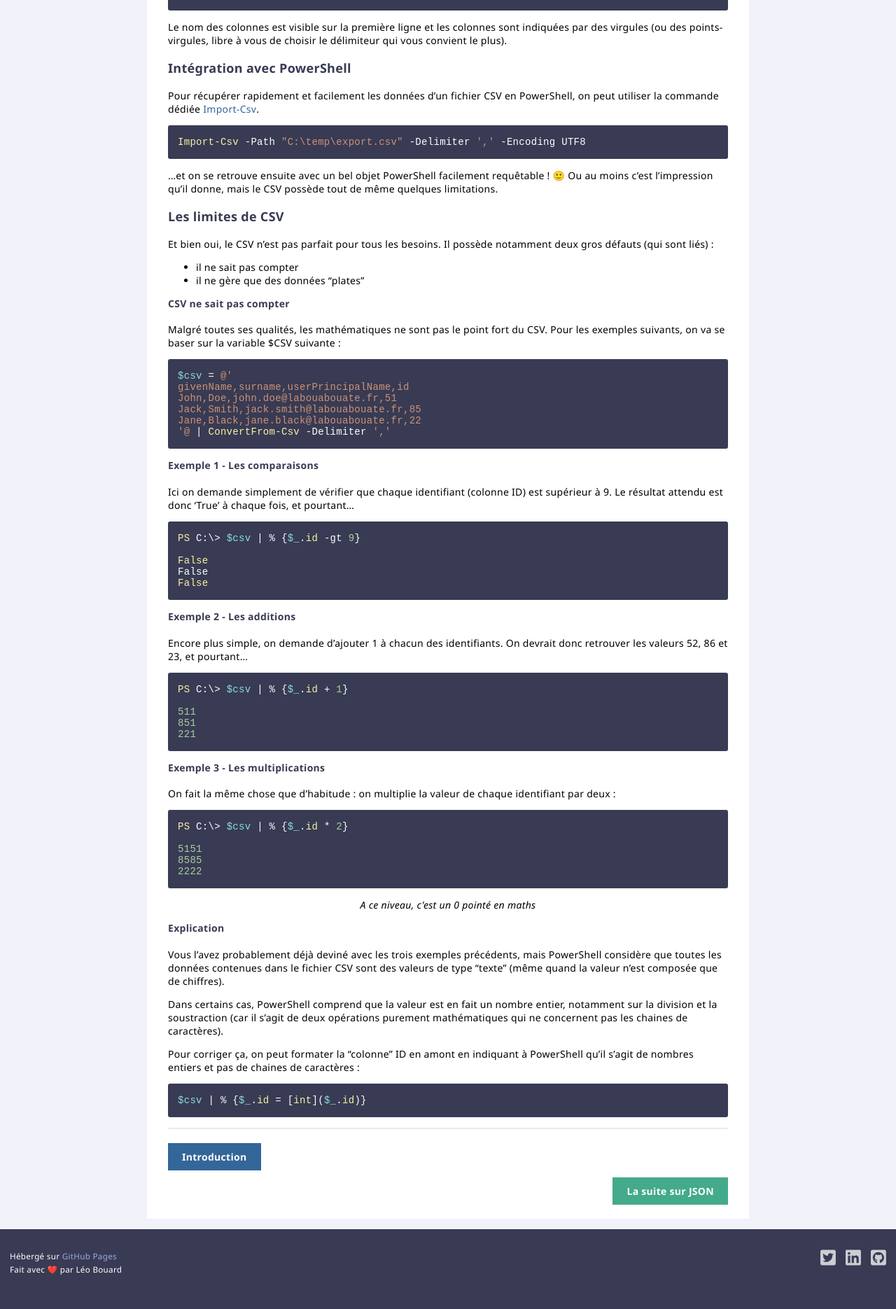
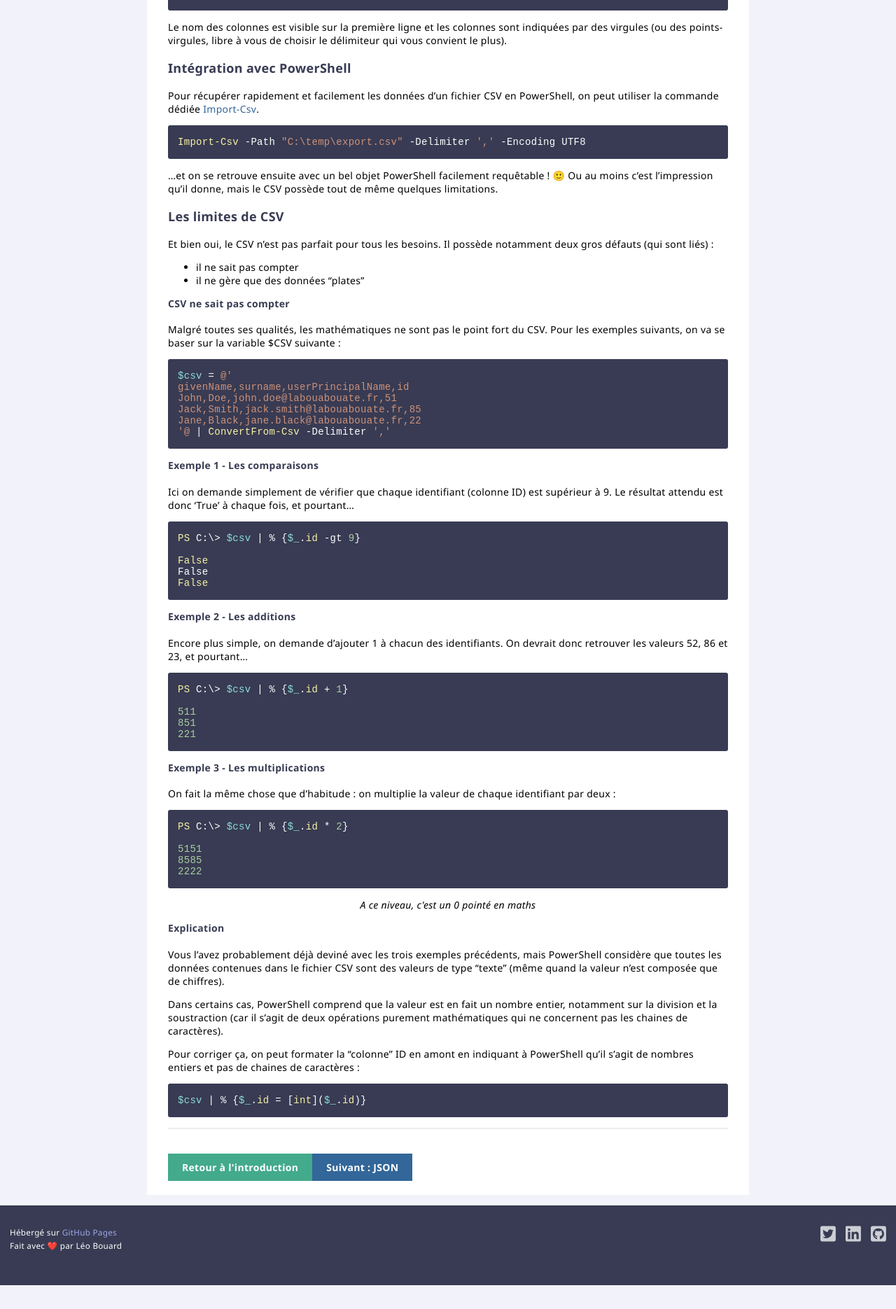
Before and after one commit to leobouard/leobouard.github.io, a Jekyll site: the page built from _posts/2022-05-19-donnees-structurees-1.md, in a window 1280 px wide. Shown: the part 934-2804 px from the top of the page at 70% size. Built offline with Jekyll 4.4.1, drawn with Linux system fonts in a browser that asks for light colours; after the commit the page ends 2770 px from its top, so only the background shows below that.

Commit message:
Update next and back buttons

```diff
--- a/_layouts/post.html
+++ b/_layouts/post.html
@@ -28,13 +28,13 @@ layout: default
 {{ content }}
 
 {% if page.tags contains "challenges" %}
-<div class="button">
-    <a href="{{ page.id }}-soluce" style="background-color: #43aa8b;">Voir la solution 💡</a>
+<div class="buttonNext">
+    <a href="{{ page.id }}-soluce"">Voir la solution 💡</a>
 </div>
 {% endif %}
 
 {% if page.id contains "-soluce" %}
-<div class="button" style="text-align: left;">
+<div class="buttonBack">
     <a href="/challenges">Retour aux défis 💪</a>
 </div>
 {% endif %}
--- a/_posts/2022-05-19-donnees-structurees-1.md
+++ b/_posts/2022-05-19-donnees-structurees-1.md
@@ -136,10 +136,11 @@ $csv | % {$_.id = [int]($_.id)}
 
 ---
 
-<div class="button" style="text-align: left;">
-    <a href="/2022/05/19/donnes-structurees-0">Introduction</a>
+<div class="buttons">
+    <div class="buttonBack">
+        <a href="/2022/05/19/donnees-structurees-0">Retour à l'introduction</a>
+    </div>
+    <div class="buttonNext">
+        <a href="/2022/05/19/donnees-structurees-2">Suivant : JSON</a>
+    </div>
 </div>
-
-<div class="button">
-    <a href="/2022/05/19/donnes-structurees-2" style="background-color: #43aa8b;">La suite sur JSON</a>
-</div>
--- a/assets/css/style.scss
+++ b/assets/css/style.scss
@@ -141,13 +141,39 @@ section {
 
     /* --- BUTTON LINK --- */
 
-    .button {
+
+    .buttons {
+        display: flex;
+    }
+
+    .buttonNext {
+        text-align: left;
+        margin-top: 30px;
+        margin-bottom: 15px;
+
+        a {
+            background-color: #336699;
+            color: #fff;
+            font-weight: 600;
+            padding-top: 10px;
+            padding-bottom: 10px;
+            padding-left: 20px;
+            padding-right: 20px;
+            border: 0;
+        }
+
+        a:hover {
+            text-decoration: none;
+        }
+    }
+
+    .buttonBack {
         text-align: right;
         margin-top: 30px;
         margin-bottom: 15px;
 
         a {
-            background-color: #336699;
+            background-color: #43aa8b;
             color: #fff;
             font-weight: 600;
             padding-top: 10px;
```
Also changed, not shown: _posts/2022-05-19-donnees-structurees-0.md (+4 -2 lines), _posts/2022-05-19-donnees-structurees-2.md (added, +17 -0 lines).
